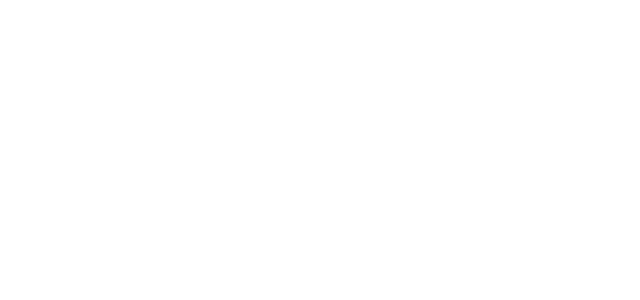
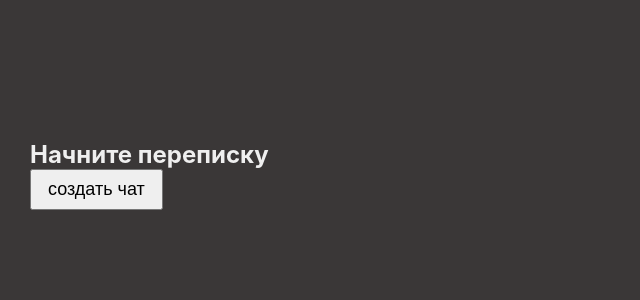
Before and after one commit to ZoricmaTs/green-api, a React (Create React App) app: page /chat-list in a window 1280 px wide. Shown: the top 300 px of the page, without its empty margins (0-640 px from the left). Built offline with nearby package versions, Linux system fonts and the light colour scheme.

Commit message:
add context

```diff
--- a/src/App.tsx
+++ b/src/App.tsx
@@ -4,7 +4,9 @@
 import {createBrowserRouter, RouterProvider} from 'react-router-dom';
 import Authentication from './pades/authentication';
 import ChatList from './pades/chat-list';
-import {AppProvider} from './hooks/useidInstance';
+import {IdInstanceProvider} from './hooks/useIdInstance';
+import {ApiTokenProvider} from './hooks/useApiToken';
+import {ContactsProvider} from './hooks/useContacts';
 
 const router = createBrowserRouter([
   {
@@ -60,10 +62,15 @@
 
   return (
     <div className="App">
-      <AppProvider>
-        <RouterProvider router={router}/>
-      </AppProvider>
-      {/*<div id={'modal-wrapper'} style={{width: '100%', maxHeight: '100%', position: 'fixed', zIndex: 1200}}/>*/}
+      <IdInstanceProvider>
+        <ApiTokenProvider>
+          <ContactsProvider>
+            <RouterProvider router={router}/>
+            <div id={'modal-wrapper'} style={{width: '100%', maxHeight: '100%', position: 'fixed', zIndex: 1200}}/>
+          </ContactsProvider>
+      </ApiTokenProvider>
+      </IdInstanceProvider>
+
     </div>
   );
 }
--- /dev/null
+++ b/src/hooks/useApiToken.tsx
@@ -0,0 +1,27 @@
+import React, {createContext, ReactNode, useContext, useState} from 'react';
+
+export type ApiTokenContextType = {
+  apiToken: string;
+  setApiToken: (token: string) => void;
+};
+
+export const ApiTokenContext = createContext<ApiTokenContextType | undefined>(undefined);
+
+export const ApiTokenProvider = ({ children }: { children: ReactNode }) => {
+  const [apiToken, setApiToken] = useState<string>("");
+
+  return <ApiTokenContext.Provider value={{apiToken, setApiToken}}>
+    {children}
+  </ApiTokenContext.Provider>;
+};
+
+
+
+export const useApiTokenContext = (): ApiTokenContextType => {
+  const context = useContext(ApiTokenContext);
+
+  if (!context) {
+    throw new Error("useAppContext must be used within an AppProvider");
+  }
+  return context;
+};
--- /dev/null
+++ b/src/hooks/useContacts.tsx
@@ -0,0 +1,29 @@
+import React, {createContext, ReactNode, useContext, useState} from 'react';
+
+export type ContactType = {
+  phone: number,
+};
+
+export type ContactsContextType = {
+  contacts: ContactType[];
+  setContacts: (contacts: ContactType[]) => void;
+};
+
+export const ContactsContext = createContext<ContactsContextType | undefined>(undefined);
+
+export const ContactsProvider = ({ children }: { children: ReactNode }) => {
+  const [contacts, setContacts] = useState<ContactType[]>([]);
+
+  return <ContactsContext.Provider value={{contacts, setContacts}}>
+    {children}
+  </ContactsContext.Provider>;
+};
+
+export const useContactsContext = (): ContactsContextType => {
+  const context = useContext(ContactsContext);
+
+  if (!context) {
+    throw new Error("useAppContext must be used within an AppProvider");
+  }
+  return context;
+};
--- /dev/null
+++ b/src/hooks/useIdInstance.tsx
@@ -0,0 +1,27 @@
+import React, {createContext, ReactNode, useContext, useState} from 'react';
+
+export type ApiTokenContextType = {
+  idInstance: number;
+  setIdInstance: (id: number) => void;
+};
+
+export const IdInstanceContext = createContext<ApiTokenContextType | undefined>(undefined);
+
+export const IdInstanceProvider = ({ children }: { children: ReactNode }) => {
+  const [idInstance, setIdInstance] = useState<number>(0);
+
+  return <IdInstanceContext.Provider value={{idInstance, setIdInstance}}>
+    {children}
+  </IdInstanceContext.Provider>;
+};
+
+
+
+export const useIdInstanceContext = (): ApiTokenContextType => {
+  const context = useContext(IdInstanceContext);
+
+  if (!context) {
+    throw new Error("useAppContext must be used within an AppProvider");
+  }
+  return context;
+};
--- a/src/hooks/useidInstance.tsx
+++ /dev/null
@@ -1,29 +0,0 @@
-import React, {createContext, ReactNode, useContext, useState} from 'react';
-
-export const AppContext = createContext<AppContextType | undefined>(undefined);
-
-export const AppProvider = ({ children }: { children: ReactNode }) => {
-  const [idInstance, setIdInstance] = useState<number>(0);
-  const [apiTokenInstance, setApiTokenInstance] = useState<string>("");
-
-  return <AppContext.Provider value={{idInstance, apiTokenInstance, setIdInstance, setApiTokenInstance}}>
-    {children}
-  </AppContext.Provider>;
-};
-
-export type AppContextType = {
-  idInstance: number;
-  apiTokenInstance: string;
-  setIdInstance: (id: number) => void;
-  setApiTokenInstance: (token: string) => void;
-};
-
-
-export const useAppContext = (): AppContextType => {
-  const context = useContext(AppContext);
-
-  if (!context) {
-    throw new Error("useAppContext must be used within an AppProvider");
-  }
-  return context;
-};
--- a/src/pades/authentication/index.tsx
+++ b/src/pades/authentication/index.tsx
@@ -2,7 +2,8 @@
 import Input, {InputType, RulesInput} from '../../widgets/input';
 import {FormEvent} from 'react';
 import {useNavigate} from 'react-router-dom';
-import {useAppContext} from '../../hooks/useidInstance';
+import {useIdInstanceContext} from '../../hooks/useIdInstance';
+import {useApiTokenContext} from '../../hooks/useApiToken';
 
 export type InputDataType = {
   label?: string,
@@ -14,7 +15,8 @@
 
 export default function Authentication() {
   const navigate = useNavigate();
-  const { idInstance, apiTokenInstance, setIdInstance, setApiTokenInstance } = useAppContext();
+  const { setIdInstance } = useIdInstanceContext();
+  const { setApiToken } = useApiTokenContext();
 
   const onAuthentication = (e: FormEvent) => {
     e.preventDefault();
@@ -29,7 +31,7 @@
     });
 
     setIdInstance(Number(formData['idInstance']));
-    setApiTokenInstance(formData['apiTokenInstance']);
+    setApiToken(formData['apiTokenInstance']);
 
     navigate('/chat-list/');
   }
--- a/src/pades/chat-list/index.tsx
+++ b/src/pades/chat-list/index.tsx
@@ -1,8 +1,26 @@
-import {useAppContext} from '../../hooks/useidInstance';
+import {useIdInstanceContext} from '../../hooks/useIdInstance';
+import {useApiTokenContext} from '../../hooks/useApiToken';
+import {useContactsContext} from '../../hooks/useContacts';
 
 export default function ChatList() {
-  const { idInstance, apiTokenInstance, setIdInstance, setApiTokenInstance } = useAppContext();
+  const { idInstance, setIdInstance } = useIdInstanceContext();
+  const { apiToken, setApiToken } = useApiTokenContext();
+  const { contacts, setContacts } = useContactsContext();
+  const addContact = () => {
 
-  return <div>
+  }
+
+  return <div className={'scene'}>
+    {contacts.length === 0
+      ? <>
+          <h2 className={'chat-list__text'}>{'Начните переписку'}</h2>
+          <button className={'btn'} onClick={addContact}>{'создать чат'}</button>
+        </>
+      : <div>
+        {contacts.map((contact, index) => {
+          return <div key={`contact-${index}`}></div>
+        })}
+      </div>
+   }
   </div>
 }
--- a/src/pades/chat-list/style.scss
+++ b/src/pades/chat-list/style.scss
@@ -0,0 +1,6 @@
+.chat-list {
+  &__text {
+    margin: 16px 0;
+    text-align: center;
+  }
+}
```
